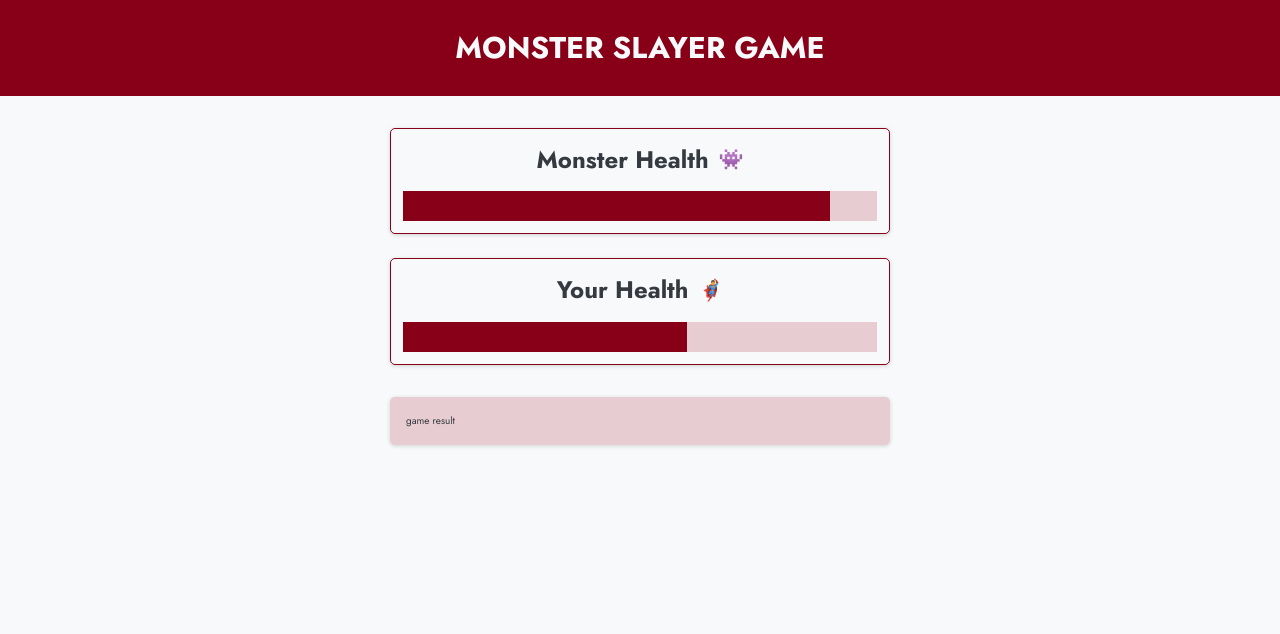
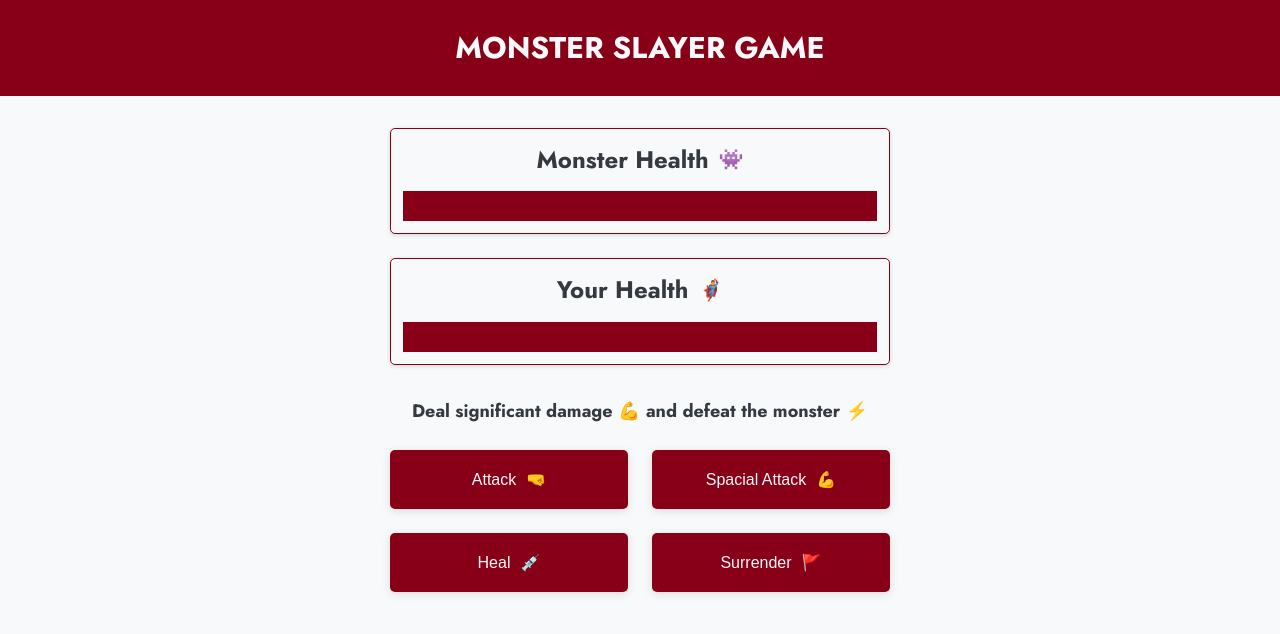
Before and after one commit to hamzaswed/reactjs-monster-slayer-game, a React (Vite) app: page / in a window 1280 px wide. Shown: the top 634 px of the page. Built offline with nearby package versions, Linux system fonts and the light colour scheme.

Commit message:
adding attack handlers & statr working on special attack button

```diff
--- a/src/App.jsx
+++ b/src/App.jsx
@@ -1,35 +1,76 @@
-import Card from "./components/Card";
+import { useState } from "react";
 import Headler from "./components/Header";
 import Member from "./components/Member";
 import Button from "./components/button";
 
+function generateRandomNumber(min, max) {
+  return Math.floor(Math.random() * (max - min)) + min;
+}
+
 function App() {
+  const [monsetrHealth, setMonsterHealth] = useState(100);
+  const [playerHealth, setPlayerHealth] = useState(100);
+
+  function monsterAttack(minAttackValue = 5, maxAttackValue = 12) {
+    const attackValue = generateRandomNumber(minAttackValue, maxAttackValue);
+    setMonsterHealth((praveValue) => praveValue - attackValue);
+  }
+
+  function playerAttack(minAttackValue = 8, maxAttackValue = 15) {
+    const attackValue = generateRandomNumber(minAttackValue, maxAttackValue);
+    setPlayerHealth((praveValue) => praveValue - attackValue);
+  }
+
+  function attackHandler() {
+    monsterAttack();
+    playerAttack();
+  }
+
+  function specialAttackHandler() {
+    monsterAttack(10, 25);
+    playerAttack();
+  }
+
   return (
     <>
       <Headler />
       <main className="main-content">
-        <Card>
-          <Member title="Monster Health" icon="👾" health={90} />
-        </Card>
-        <Card>
-          <Member title="Your Health" icon="🦸‍♂️" health={60} />
-        </Card>
-        {false && (
-          <section className="control">
-            <header className="control__healder">
-              <h3 className="control__title">
+        <section className="members-health">
+          <Member title="Monster Health" icon="👾" health={monsetrHealth} />
+          <Member title="Your Health" icon="🦸‍♂️" health={playerHealth} />
+        </section>
+        {true && (
+          <section className="game-control">
+            <header className="secondary-header">
+              <h2 className="secondary-header__title">
                 Deal significant damage 💪 and defeat the monster ⚡
-              </h3>
+              </h2>
             </header>
             <div className="btn-group">
-              <Button icon="🤜">Attack</Button>
-              <Button icon="💪">Spacial Attack</Button>
+              <Button icon="🤜" onClick={attackHandler}>
+                Attack
+              </Button>
+              <Button icon="💪" onClick={specialAttackHandler} disabled>
+                Spacial Attack
+              </Button>
               <Button icon="💉">Heal</Button>
               <Button icon="🚩">Surrender</Button>
             </div>
           </section>
         )}
-        <section className="game-result">game result</section>
+        {false && (
+          <section className="game-result">
+            <header className="secondary-header secondary-header--game-result">
+              <h2 className="secondary-header__title">⚡ Game Over ⚡</h2>
+            </header>
+            <p className="game-result__message">The Result Is: You 🦸‍♀️ Own </p>
+            <div className="game-result__btn-group">
+              <button className="secodary-btn">
+                Play Again <span>🔄</span>{" "}
+              </button>
+            </div>
+          </section>
+        )}
       </main>
     </>
   );
--- a/src/components/Button.jsx
+++ b/src/components/Button.jsx
@@ -1,8 +1,8 @@
 /* eslint-disable react/prop-types */
 
-export default function Button({ children, icon }) {
+export default function Button({ children, icon, ...rest }) {
   return (
-    <button className="btn">
+    <button className="btn" {...rest}>
       {children}
       <span className="btn__icon">{icon}</span>
     </button>
--- a/src/components/Card.jsx
+++ /dev/null
@@ -1,5 +0,0 @@
-/* eslint-disable react/prop-types */
-
-export default function Card({ children }) {
-  return <div className="card">{children}</div>;
-}
--- a/src/components/Member.jsx
+++ b/src/components/Member.jsx
@@ -2,20 +2,29 @@
 /* eslint-disable react/prop-types */
 
 export default function Member({ title, icon, health }) {
+  const healthBarBackgroundColor = { backgroundColor: "#880017" };
+
+  if (health < 70) {
+    healthBarBackgroundColor.backgroundColor = "#ac4d5d";
+  }
+
+  if (health < 40) {
+    healthBarBackgroundColor.backgroundColor = "#cf99a2";
+  }
+
   const healthValue = {
-    width: `${health}%`,
+    width: `${health <= 0 ? 0 : health}%`,
+    ...healthBarBackgroundColor,
   };
 
-  // TODO : chage health bar color whene it become lower and lower
-
   return (
-    <>
-      <h2 className="member-title">
+    <div className="card">
+      <h3 className="member-title">
         {title} <span className="member-icon">{icon}</span>
-      </h2>
+      </h3>
       <div className="member-health-bar">
         <span style={healthValue} className="member-health-value"></span>
       </div>
-    </>
+    </div>
   );
 }
--- a/src/index.css
+++ b/src/index.css
@@ -17,6 +17,10 @@
 
   --box-width: 50rem;
 }
+
+/* ////////////////////////// */
+/* RESET */
+/* ////////////////////////// */
 
 *,
 *::after,
@@ -40,9 +44,12 @@ body {
   min-height: 100vh;
 }
 
+/* ////////////////////////// */
+/* COMPONENTS */
+/* ////////////////////////// */
+
 .btn {
   background-color: var(--color-primary);
-  outline: none;
   border: none;
   font: transparent;
   color: var(--color-gray-0);
@@ -73,6 +80,46 @@ body {
   transform: translateY(1.5px);
 }
 
+.secodary-btn {
+  background-color: transparent;
+  border: 2px solid var(--color-primary);
+  color: var(--color-primary);
+  font: transparent;
+  font-size: 1.6rem;
+  text-transform: capitalize;
+  padding: 1rem 2rem;
+  border-radius: 5px;
+  cursor: pointer;
+  box-shadow: rgba(99, 99, 99, 0.2) 0px 2px 8px 0px;
+  display: flex;
+  align-items: baseline;
+  justify-content: center;
+  gap: 1rem;
+}
+
+.secodary-btn:focus {
+  outline: 2px solid var(--color-primary-light-1);
+  outline-offset: 4px;
+}
+
+.secodary-btn:active {
+  box-shadow: rgba(99, 99, 99, 0.2) 0px 1px 4px 0px;
+  transform: translateY(1.5px);
+}
+
+.secondary-header {
+  text-align: center;
+  margin-bottom: 2.4rem;
+}
+
+.secondary-header__title {
+  font-size: 1.8rem;
+}
+
+/* ////////////////////////// */
+/* GENERAL STYLE */
+/* ////////////////////////// */
+
 .header {
   background-color: var(--color-primary);
   color: var(--color-gray-0);
@@ -84,6 +131,10 @@ body {
 .header__title {
   font-size: 3rem;
   text-transform: uppercase;
+}
+
+.members-health {
+  margin-bottom: 3.2rem;
 }
 
 .card {
@@ -122,21 +173,9 @@ body {
   background-color: var(--color-primary);
 }
 
-.control {
+.game-control {
   max-width: var(--box-width);
-  margin: 3.2rem auto;
-}
-
-.control__healder {
-  display: flex;
-  align-items: center;
-  flex-direction: column;
-  gap: 1rem;
-  margin-bottom: 2.4rem;
-}
-
-.control__title {
-  font-size: 1.8rem;
+  margin: 0 auto 3.2rem auto;
 }
 
 .btn-group {
@@ -153,6 +192,24 @@ body {
   background-color: var(--color-primary-light);
   padding: 1.6rem;
   box-shadow: rgba(0, 0, 0, 0.16) 0px 1px 4px;
+}
+
+.secondary-header.secondary-header--game-result {
+  margin-bottom: 1.2rem;
+  text-transform: uppercase;
+}
+
+.game-result__message {
+  font-size: 1.6rem;
+  text-align: center;
+  font-weight: 700;
+  margin-bottom: 2.4rem;
+}
+
+.game-result__btn-group {
+  display: flex;
+  align-items: center;
+  justify-content: center;
 }
 
 /*
```
